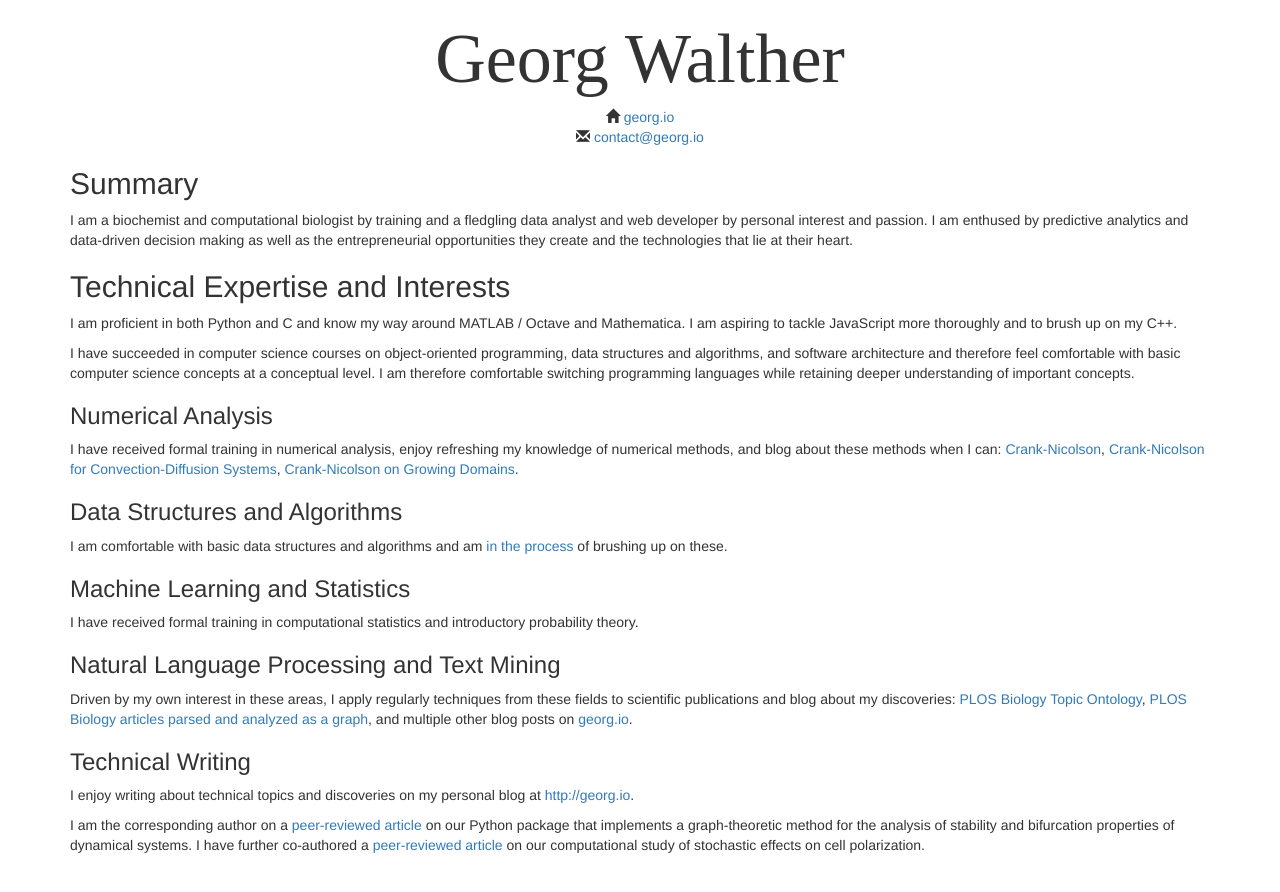
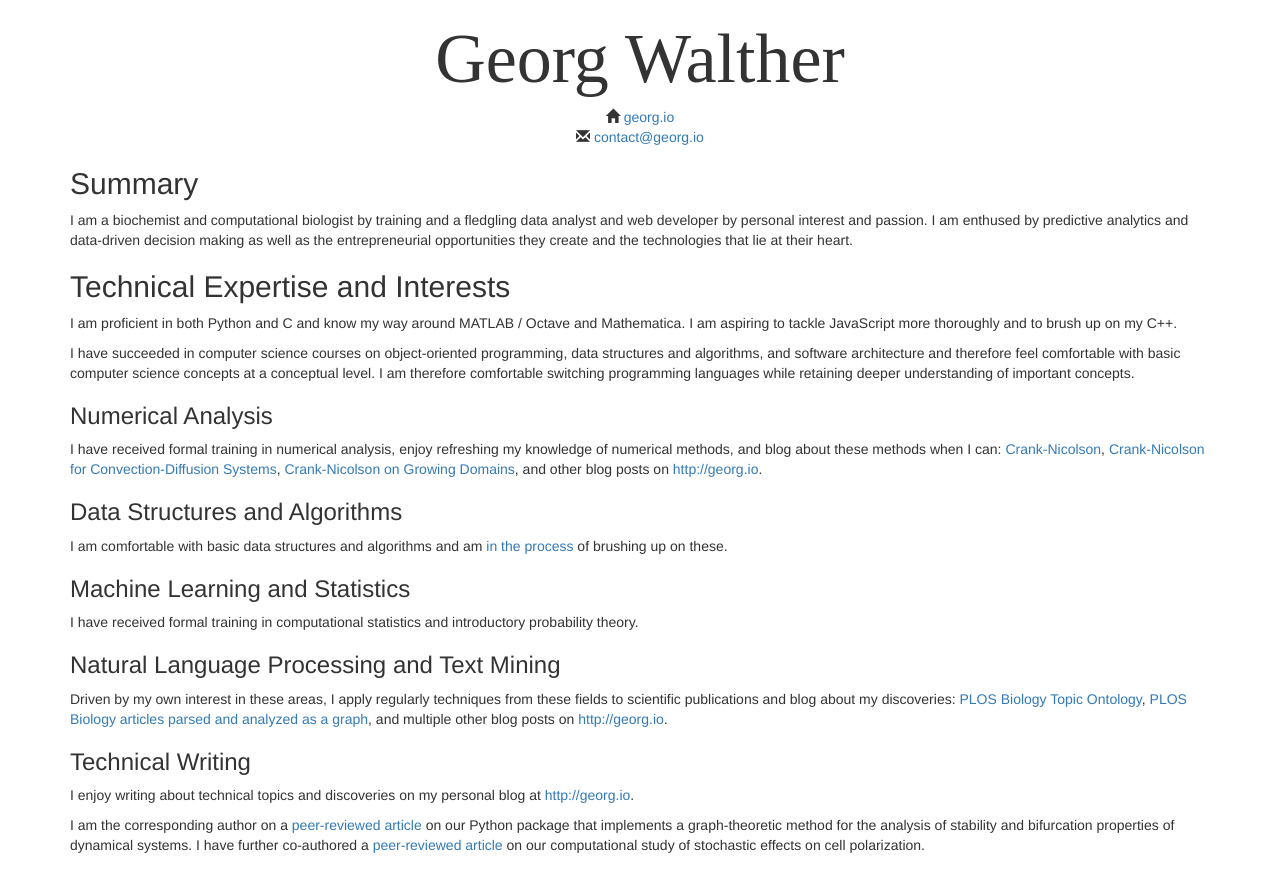
Before and after one commit to waltherg/backup.waltherg.github.io, a Jekyll site: the page cv/index.html, which Jekyll copies as it is, in a window 1280 px wide. Shown: the top 892 px of the page. Built offline with Jekyll 4.4.1, drawn with Linux system fonts in a browser that asks for light colours; nearby versions of some CDN libraries; some web fonts are replaced.

Commit message:
proper link to blog

```diff
--- a/cv/index.html
+++ b/cv/index.html
@@ -91,7 +91,8 @@
     methods when I can:
     <a href="https://github.com/waltherg/data-structures-algorithms">Crank-Nicolson</a>,
     <a href="http://georg.io/2013/12/Crank_Nicolson_Convection_Diffusion/">Crank-Nicolson for Convection-Diffusion Systems</a>,
-    <a href="http://georg.io/2013/12/Reaction_Diffusion_Growing_Domain/">Crank-Nicolson on Growing Domains</a>.
+    <a href="http://georg.io/2013/12/Reaction_Diffusion_Growing_Domain/">Crank-Nicolson on Growing Domains</a>, and
+    other blog posts on <a href="http://georg.io">http://georg.io</a>.
   </p>
 
   <h3>Data Structures and Algorithms</h3>
```
Also changed, not shown: other parts of cv/index.html (+1 -1 lines).
